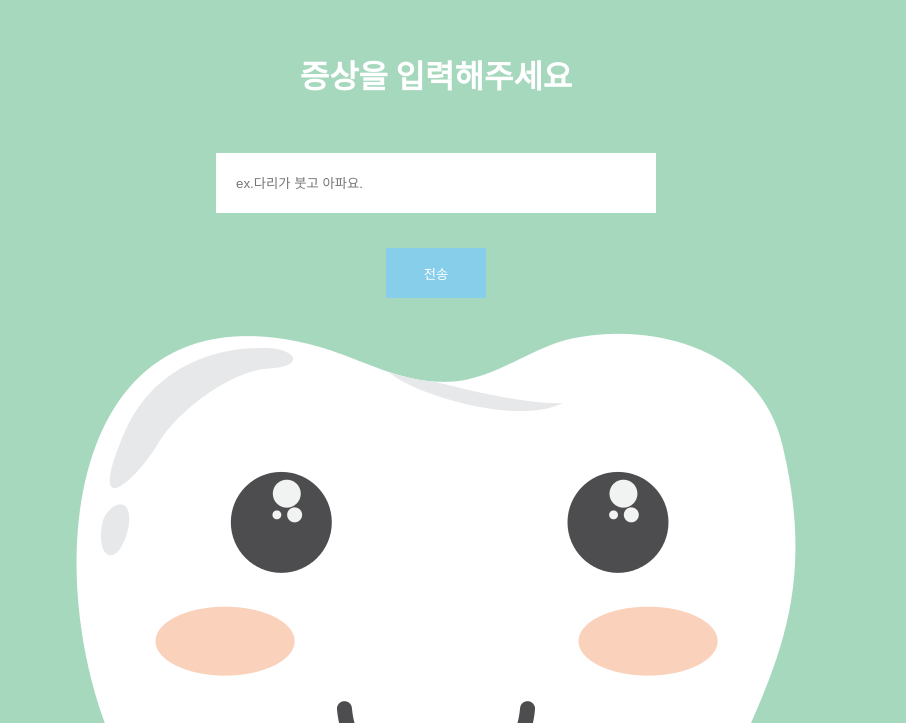
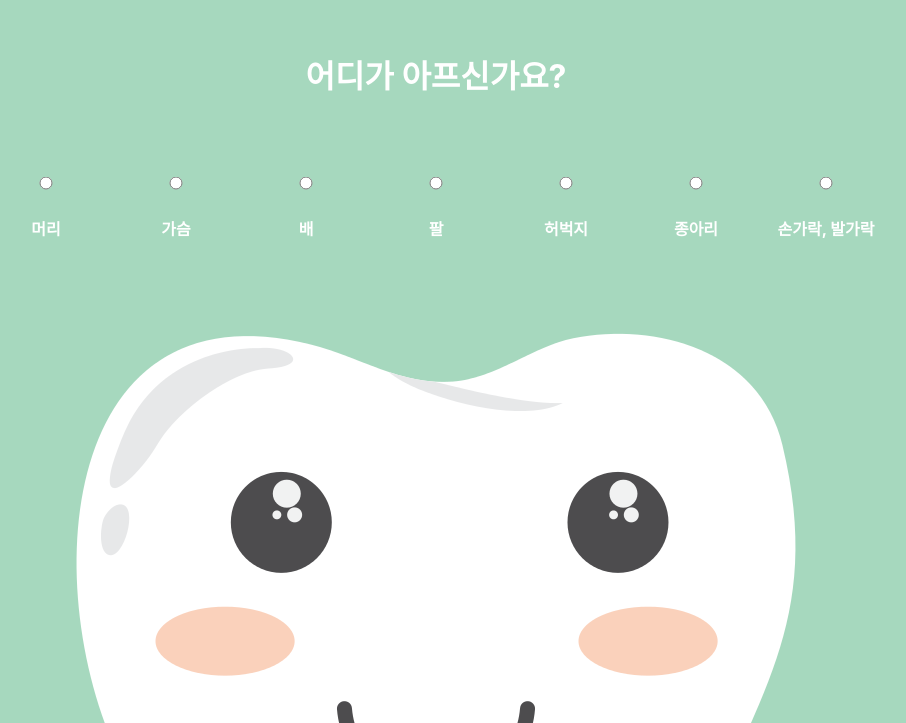
Before and after one commit to hemeum/project-zr, a React (Create React App) app: page /symptom in a window 1280 px wide. Shown: the part 177-900 px from the top of the page, without its empty margins (204-1110 px from the left). Built offline with nearby package versions, Linux system fonts and the light colour scheme.

Commit message:
🚧 Working Symptom components

```diff
--- a/src/components/SymptomInput.tsx
+++ b/src/components/SymptomInput.tsx
@@ -1,12 +1,38 @@
-import React from "react";
+import React, { useState } from "react";
 import styled from "styled-components";
 
 function SymptomInput() {
+  const [order, setOrder] = useState();
+
+  const inputName = () => {
+    // input 태그의 name 바꾸기 함수
+  };
+
+  const inputValue = () => {
+    // input 태그의 value 바꾸기 함수
+  };
+
   return (
     <Contain>
-      <Title>증상을 입력해주세요</Title>
-      <Input type="text" placeholder="ex.다리가 붓고 아파요."></Input>
-      <Button type="button">전송</Button>
+      <Title>어디가 아프신가요?</Title>
+      <Form>
+        <input type="radio" name="body" value="head" />
+        <input type="radio" name="body" value="heart" />
+        <input type="radio" name="body" value="stomach" />
+        <input type="radio" name="body" value="arm" />
+        <input type="radio" name="body" value="thigh" />
+        <input type="radio" name="body" value="calf" />
+        <input type="radio" name="body" value="finger and toes" />
+      </Form>
+      <Desc>
+        <p>머리</p>
+        <p>가슴</p>
+        <p>배</p>
+        <p>팔</p>
+        <p>허벅지</p>
+        <p>종아리</p>
+        <p>손가락, 발가락</p>
+      </Desc>
     </Contain>
   );
 }
@@ -29,25 +55,34 @@ const Title = styled.h1`
   color: #fff;
 `;
 
-const Input = styled.input`
+const Form = styled.form`
   position: absolute;
   top: 40%;
   left: 50%;
   transform: translate(-50%, -50%);
-  width: 400px;
-  height: 40px;
-  padding: 10px 20px;
+  display: flex;
+  justify-content: space-between;
+  width: 900px;
+  input {
+    width: 120px;
+    margin: 0;
+  }
 `;
 
-const Button = styled.button`
+const Desc = styled.div`
   position: absolute;
-  top: 50%;
+  top: 45%;
   left: 50%;
   transform: translate(-50%, -50%);
-  width: 100px;
-  height: 50px;
-  color: #fff;
-  background-color: skyblue;
+  display: flex;
+  justify-content: space-between;
+  width: 900px;
+  p {
+    width: 120px;
+    text-align: center;
+    color: #fff;
+    font-weight: bold;
+  }
 `;
 
 export default SymptomInput;
```
